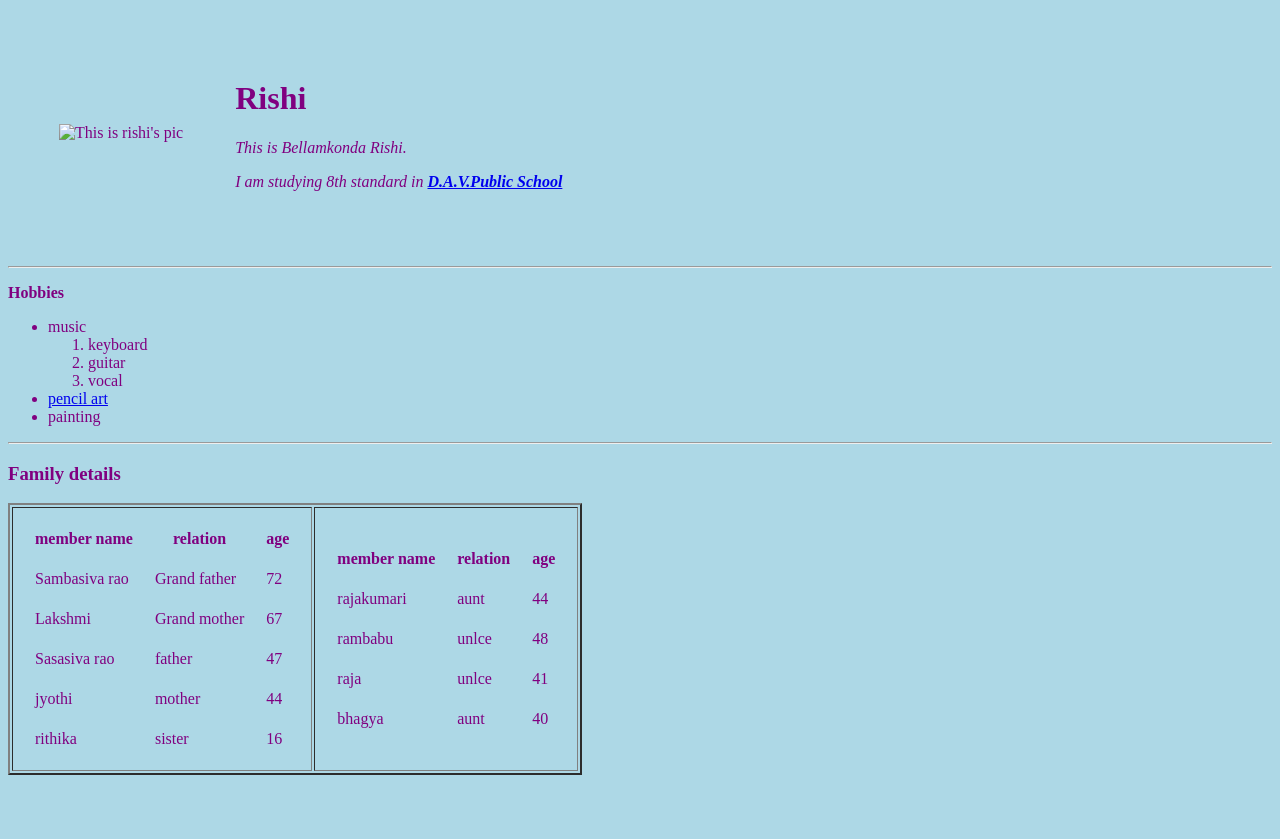
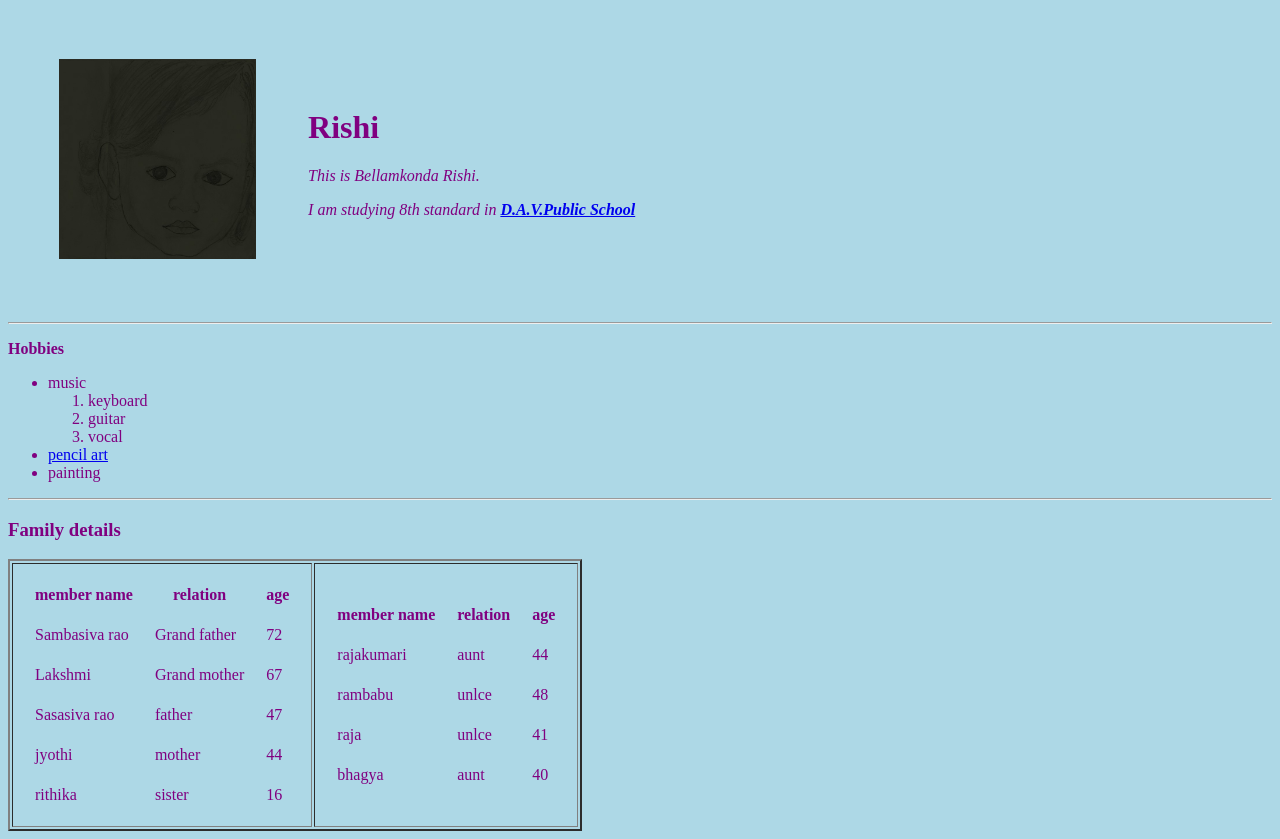
Before and after one commit to Jyothisada/Rishi, a plain HTML site: page index.html in a window 1280 px wide. Before the commit the page ends 800 px from the top, so only its background shows below. Drawn offline with Linux system fonts and the light colour scheme.

Commit message:
Add files via upload

```diff
--- a/index.html
+++ b/index.html
@@ -11,7 +11,7 @@
     <tr>
 
 
-      <td><img src="rishi.jpeg" alt="This is rishi's pic" height="200"></td>
+      <td><img src="rishi2.jpg" alt="This is rishi's pic" height="200"></td>
       <td>
         <h1>Rishi</h1>
         <p><em>This is Bellamkonda Rishi.</p>
```
